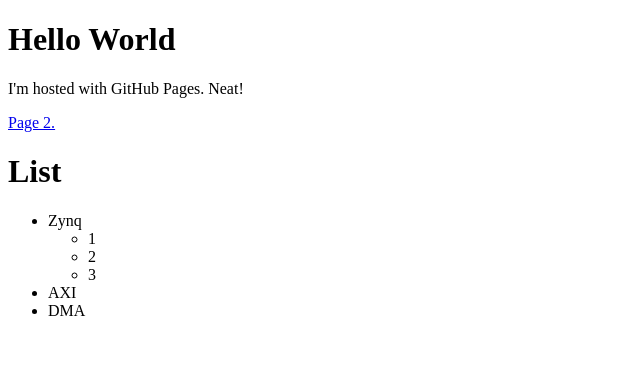
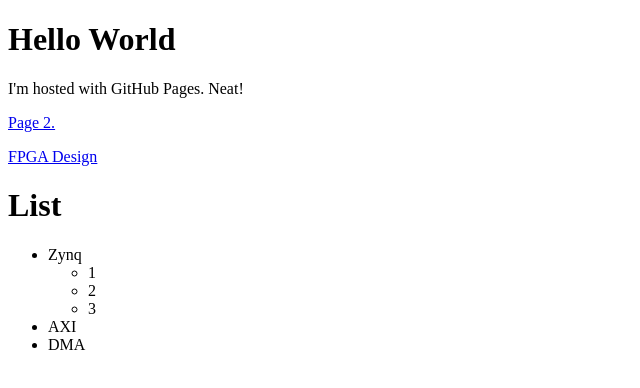
Before and after one commit to DoTheMoses/dothemoses.github.io, a plain HTML site: page index.html in a window 1280 px wide. Shown: the whole page, without its empty margins (0-640 px from the left). Drawn offline with Linux system fonts and the light colour scheme.

Commit message:
added link to fpga design

```diff
--- a/index.html
+++ b/index.html
@@ -6,7 +6,7 @@
 
 
 <p><a href="page2.html">Page 2.</a></p>
-
+<p><a href="fpgadesign.html">FPGA Design</a></p>
 
 <h1>List</h1>
 <ul>
```
